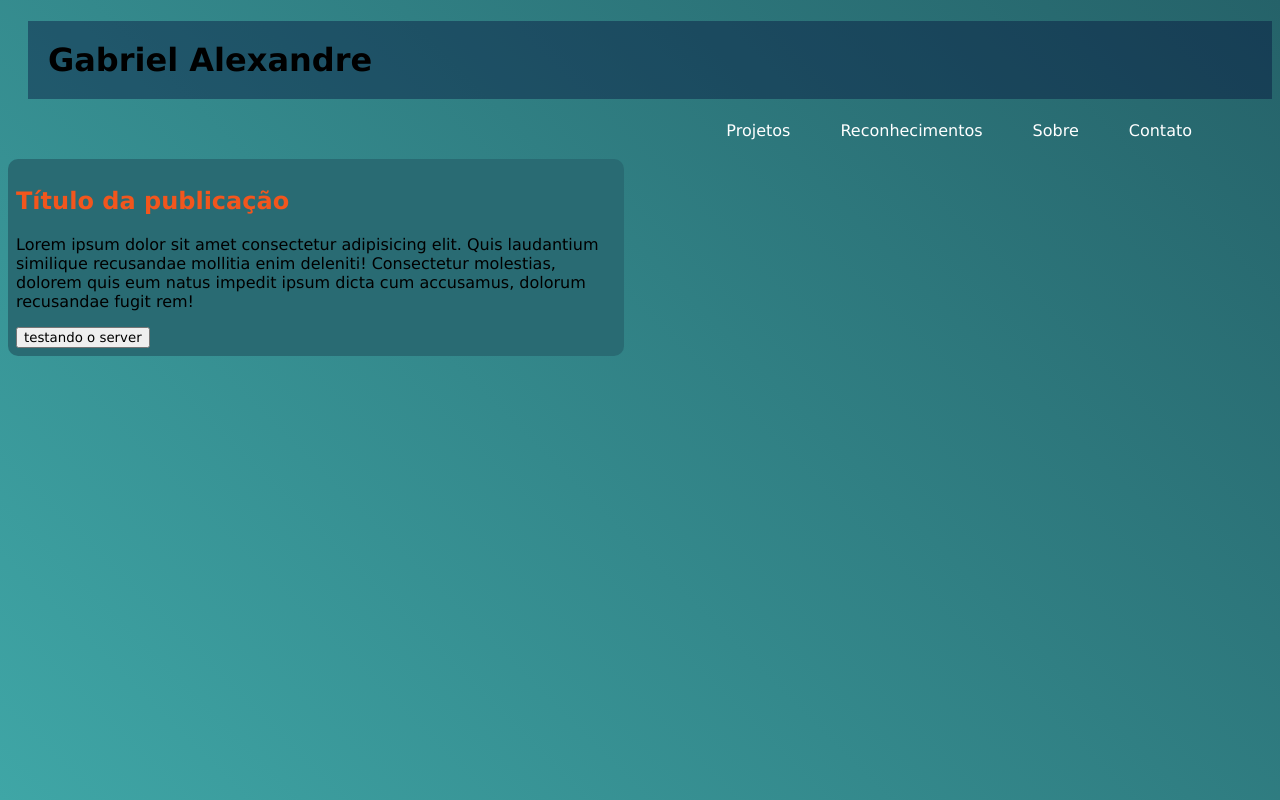
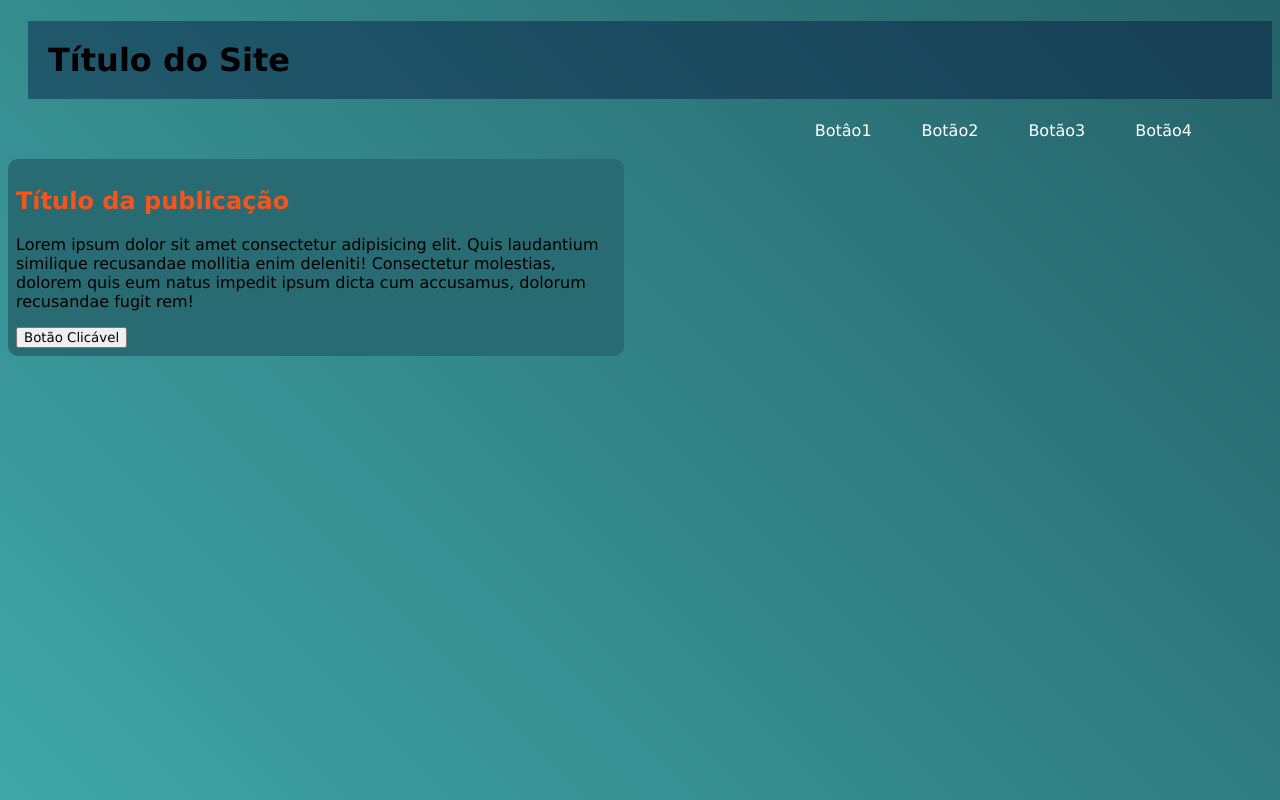
Before and after one commit to 7WhiteWolf/primierosite, a plain HTML site: page index.html in a window 1280 px wide. Drawn offline with Linux system fonts and the light colour scheme.

Commit message:
Update index.html

```diff
--- a/index.html
+++ b/index.html
@@ -11,12 +11,12 @@
 </head>
 <body id="fundo">
 <header >
-<h1 id="nomesite" >Gabriel Alexandre</h1>
+<h1 id="nomesite" >Título do Site</h1>
 <nav id="navegação">
-<a id="b1" href="">Projetos</a>
-<a id="b1" href="">Reconhecimentos</a>
-<a id="b1" href="">Sobre</a>
-<a id="b1"  href="">Contato</a>
+<a id="b1" href="">Botâo1</a>
+<a id="b1" href="">Botão2</a>
+<a id="b1" href="">Botão3</a>
+<a id="b1"  href="">Botão4</a>
 
 
 </nav>
@@ -31,7 +31,7 @@
         <button>
             <script>
             </script>
-      testando o server
+      Botão Clicável
         </button>
 </main>
 <footer>
```
